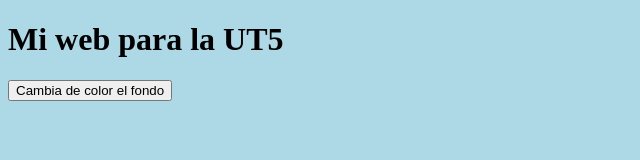
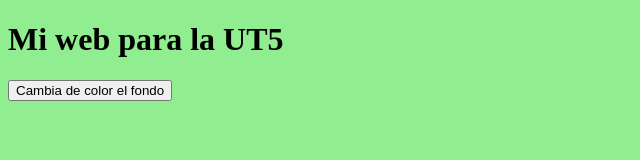
Before and after one commit to warinais/Cliente, a plain HTML site: page ac1ut5.html in a window 1280 px wide. Both pictures are taken after a click on the button "Cambia de color el fondo". Shown: the whole page, without its empty margins (0-640 px from the left). Drawn offline with Linux system fonts and the light colour scheme.

Commit message:
Añadimos una variable para que cambie entre dos colores

```diff
--- a/ac1ut5.html
+++ b/ac1ut5.html
@@ -12,8 +12,15 @@
     <button id="boton">Cambia de color el fondo</button>
 
     <script>
+        let color = 0;
         document.getElementById("boton").onclick = function() {
-            document.body.style.backgroundColor = "lightblue";
+            if (color == 0) {
+                document.body.style.backgroundColor = "lightgreen";
+                color = 1;
+            } else {
+                document.body.style.backgroundColor = "lightred";
+                color = 0;
+            }
         };
     </script>
 </body>
```
